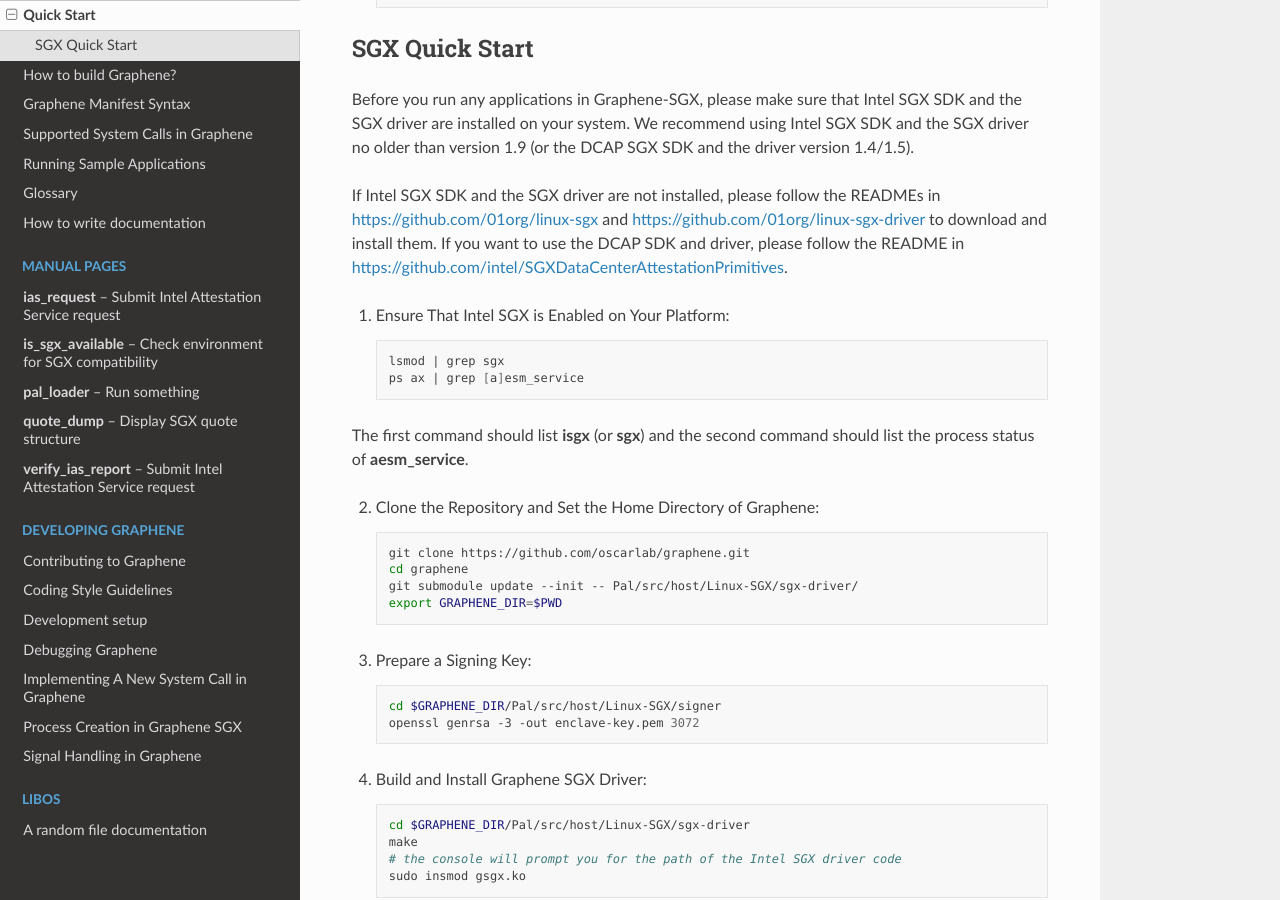
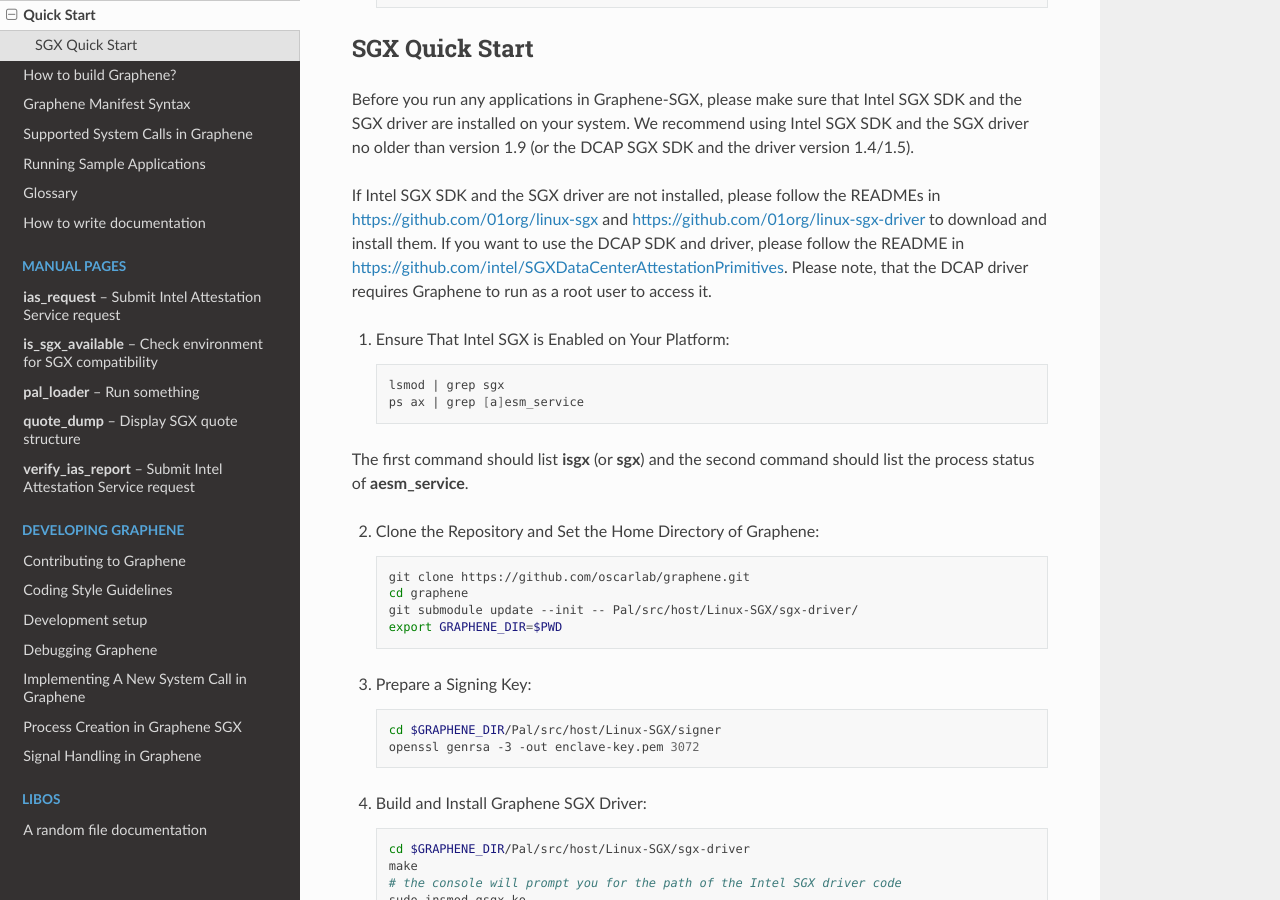
Before and after one commit to aeropittura/vaultrun, a Sphinx documentation site: the page built from Documentation/quickstart.rst, in a window 1280 px wide and 900 px high, scrolled down 707 px. Built offline with Sphinx 7.4.7 and the Read the Docs theme 2.0.0, drawn with Linux system fonts in a browser that asks for light colours.

Commit message:
[Docs] Mention that DCAP requires root
Original-author: Michał Kowalczyk <mkow@invisiblethingslab.com>
Original-committer: Michał Kowalczyk <mkow@invisiblethingslab.com>
Original-commit: a18f8ebe4d973ce46fe2615e04c53239d181acbb

```diff
--- a/Documentation/quickstart.rst
+++ b/Documentation/quickstart.rst
@@ -41,7 +41,8 @@ If Intel SGX SDK and the SGX driver are not installed, please follow the READMEs
 in https://github.com/01org/linux-sgx and
 https://github.com/01org/linux-sgx-driver to download and install them.
 If you want to use the DCAP SDK and driver, please follow the README in
-https://github.com/intel/SGXDataCenterAttestationPrimitives.
+https://github.com/intel/SGXDataCenterAttestationPrimitives. Please note, that
+the DCAP driver requires Graphene to run as a root user to access it.
 
 1. Ensure That Intel SGX is Enabled on Your Platform::
 
```
